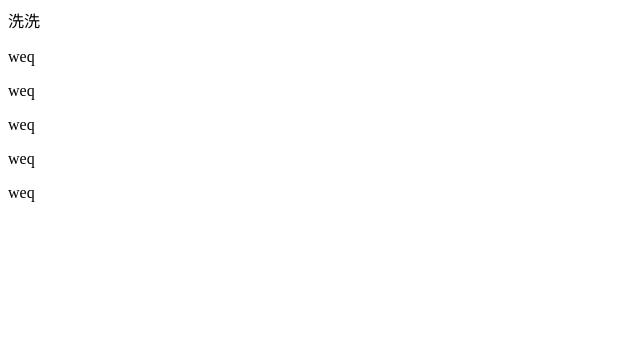
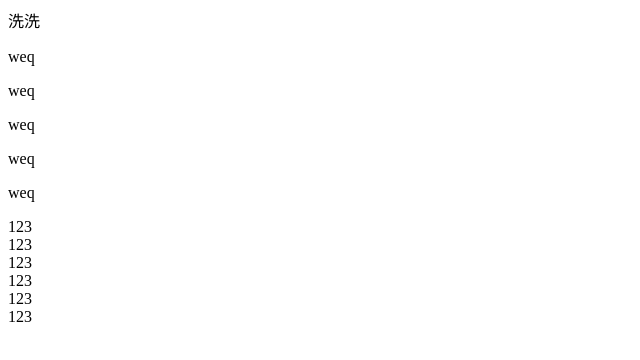
Before and after one commit to Ray0401/Ray, a plain HTML site: page index.html in a window 1280 px wide. Shown: the whole page, without its empty margins (0-640 px from the left). Drawn offline with Linux system fonts and the light colour scheme.

Commit message:
xuhairui第一次提交

```diff
--- a/index.html
+++ b/index.html
@@ -13,5 +13,11 @@
     <p>weq</p>
     <p>weq</p>
     <p>weq</p>
+    <div>123</div>
+    <div>123</div>
+    <div>123</div>
+    <div>123</div>
+    <div>123</div>
+    <div>123</div>
 </body>
 </html>
```
